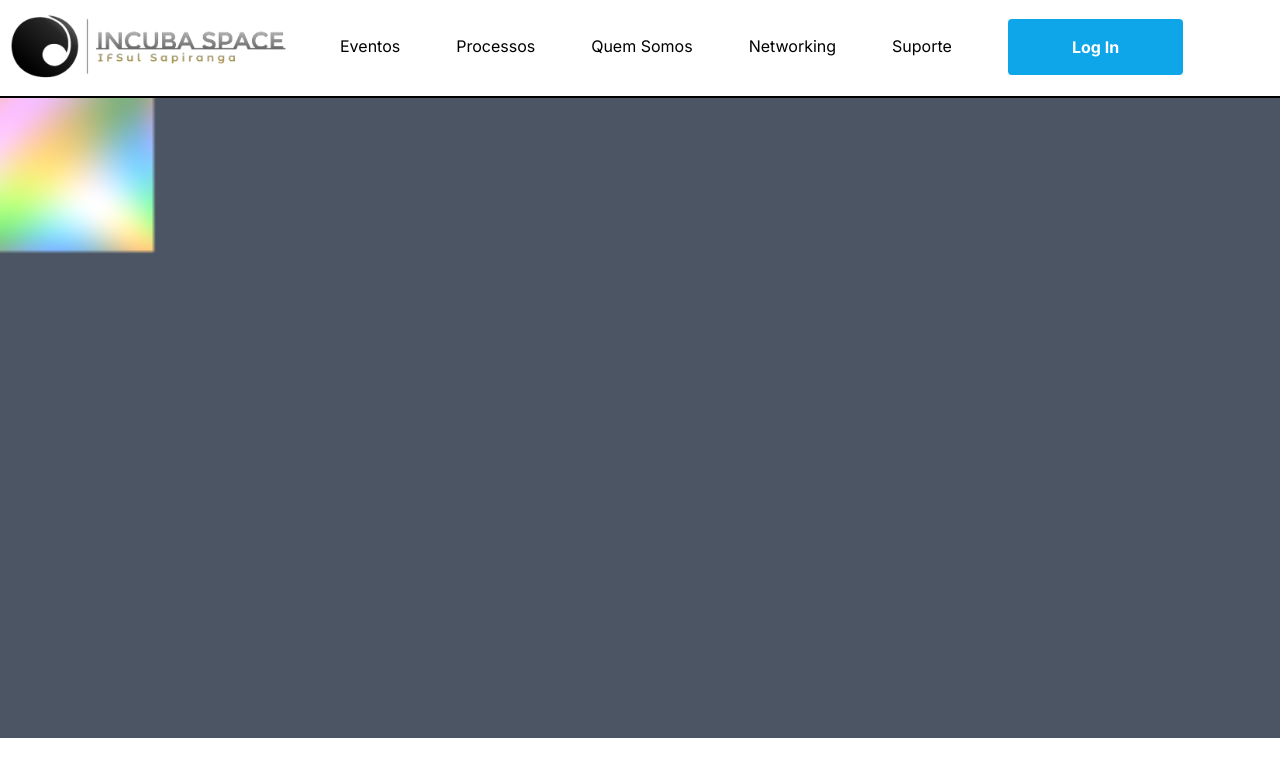
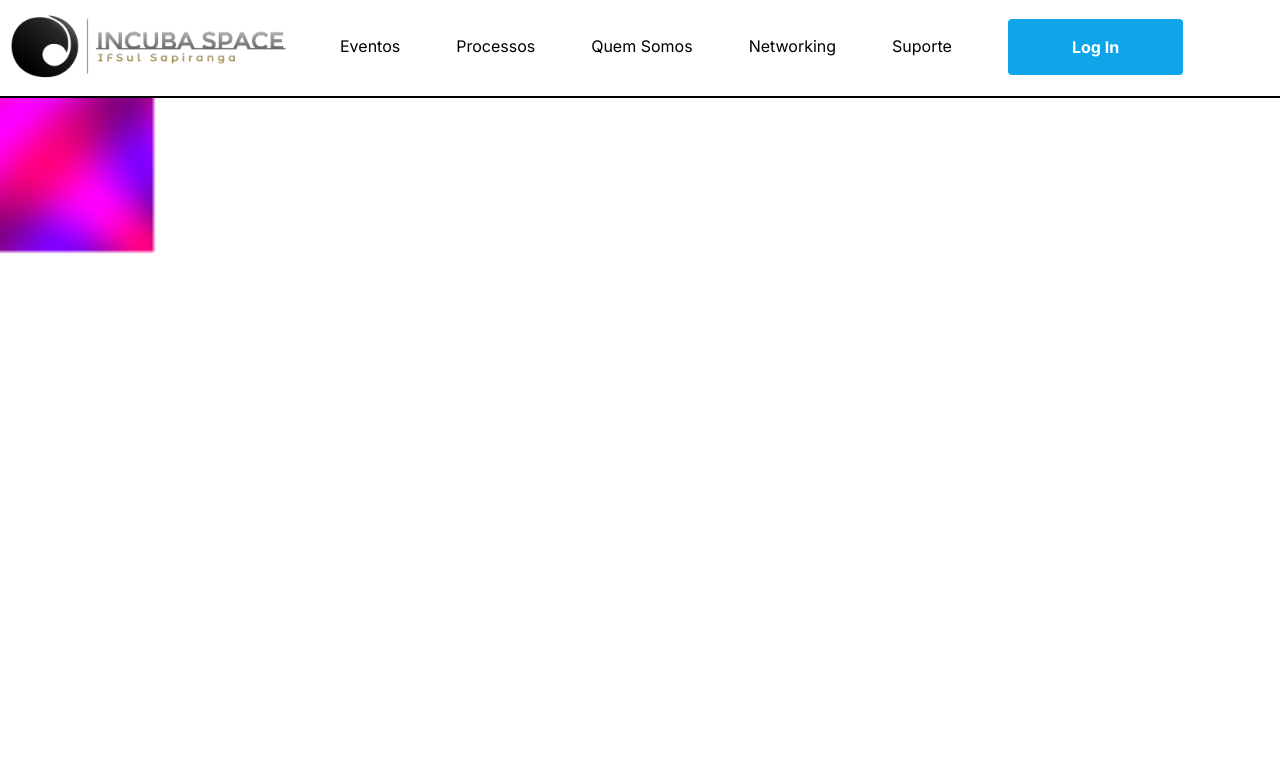
Before and after one commit to Incubadora-Seed/seedSite, a Next.js app in the folder frontend/: page / in a window 1280 px wide. Shown: the top 776 px of the page. Built offline with nearby package versions, Linux system fonts and the light colour scheme.

Commit message:
correct color animation

```diff
--- a/frontend/src/components/BackgroundAnimation.tsx
+++ b/frontend/src/components/BackgroundAnimation.tsx
@@ -1,6 +1,7 @@
 'use client'
 
 import React, { useRef, useEffect } from 'react';
+import '../styles/animation.css'
 
 const BackgroundAnimation: React.FC = () => {
   const canvasRef = useRef<HTMLCanvasElement | null>(null);
@@ -8,13 +9,13 @@ const BackgroundAnimation: React.FC = () => {
   useEffect(() => {
     if (!canvasRef.current) return;
 
-    const ctx = canvasRef.current.getContext('2d');
-    let t = 0;
+    const canvas = canvasRef.current;
+    const context = canvas.getContext("2d");
 
     const col = (x: number, y: number, r: number, g: number, b: number) => {
-      if (!ctx) return;
-      ctx.fillStyle = `rgb(${r},${g},${b})`;
-      ctx.fillRect(x, y, 1, 1);
+      if (!context) return;
+      context.fillStyle = `rgb(${r},${g},${b})`;
+      context.fillRect(x, y, 1, 1);
     };
 
     const R = (x: number, y: number, t: number) => {
@@ -22,27 +23,22 @@ const BackgroundAnimation: React.FC = () => {
     };
 
     const G = (x: number, y: number, t: number) => {
-      return Math.floor(
-        192 + 64 * Math.sin((x * x * Math.cos(t / 4) + y * y * Math.sin(t / 3)) / 300)
-      );
+      return 0; // Defina o componente verde (g) como 0
     };
 
     const B = (x: number, y: number, t: number) => {
-      return Math.floor(
-        192 + 64 * Math.sin(5 * Math.sin(t / 9) + ((x - 100) * (x - 100) + (y - 100) * (y - 100)) / 1100)
-      );
+      return Math.floor(192 + 64 * Math.sin(5 * Math.sin(t / 9) + ((x - 100) * (x - 100) + (y - 100) * (y - 100)) / 1100));
     };
 
+    let t = 0;
+
     const run = () => {
-      if (!ctx) return;
-
       for (let x = 0; x <= 35; x++) {
         for (let y = 0; y <= 35; y++) {
-          col(x, y, R(x, y, t), G(x, y, t), B(x, y, t));
+          col(x, y, R(x, y, t), 0, B(x, y, t));
         }
       }
-
-      t = t + 0.02;
+      t += 0.02;
       window.requestAnimationFrame(run);
     };
 
@@ -50,15 +46,10 @@ const BackgroundAnimation: React.FC = () => {
   }, []);
 
   return (
-    <div className='w-full h-full bg-gray-600'>
-        <canvas
-            ref={canvasRef}
-            id="canv"
-            className='w-full h-1/4'
-        />
+    <div id='canvas-container'>
+        <canvas ref={canvasRef}/>
     </div>
   );
-
 };
 
 export default BackgroundAnimation;
--- /dev/null
+++ b/frontend/src/styles/animation.css
@@ -0,0 +1,12 @@
+#canvas-container {
+  height: 100%;
+  width: 100%;
+  margin: 0;
+  overflow: hidden;
+  box-sizing: border-box;
+}
+
+canvas {
+  width: 100%;
+  height: 100%;
+}
```
Also changed, not shown: frontend/src/app/globals.css (line endings or trailing spaces).
